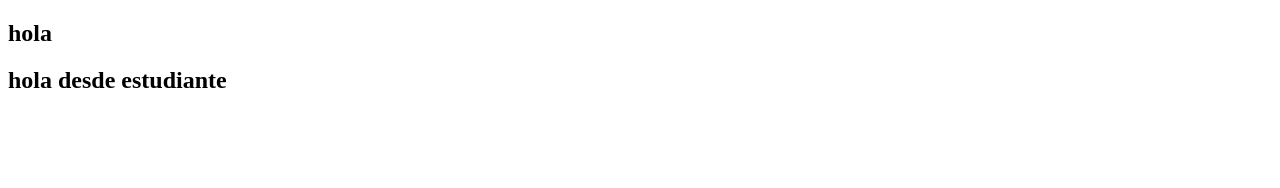
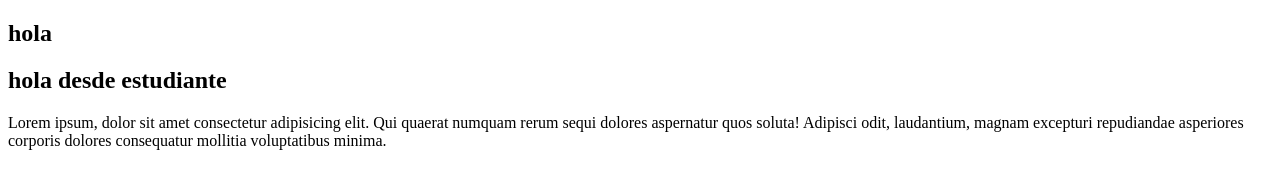
Before and after one commit to patdonoso/EjForm, a plain HTML site: page index.html in a window 1280 px wide. Drawn offline with Linux system fonts and the light colour scheme.

Commit message:
se sube version

```diff
--- a/index.html
+++ b/index.html
@@ -1,14 +1,19 @@
 <!DOCTYPE html>
 <html lang="en">
+
 <head>
     <meta charset="UTF-8">
     <meta http-equiv="X-UA-Compatible" content="IE=edge">
     <meta name="viewport" content="width=device-width, initial-scale=1.0">
     <title>Home</title>
 </head>
+
 <body>
     <h2>hola</h2>
     <h2>hola desde estudiante</h2>
+    <p>Lorem ipsum, dolor sit amet consectetur adipisicing elit. Qui quaerat numquam rerum sequi dolores aspernatur quos
+        soluta! Adipisci odit, laudantium, magnam excepturi repudiandae asperiores corporis dolores consequatur mollitia
+        voluptatibus minima.</p>
+</body>
 
-</body>
 </html>
```
